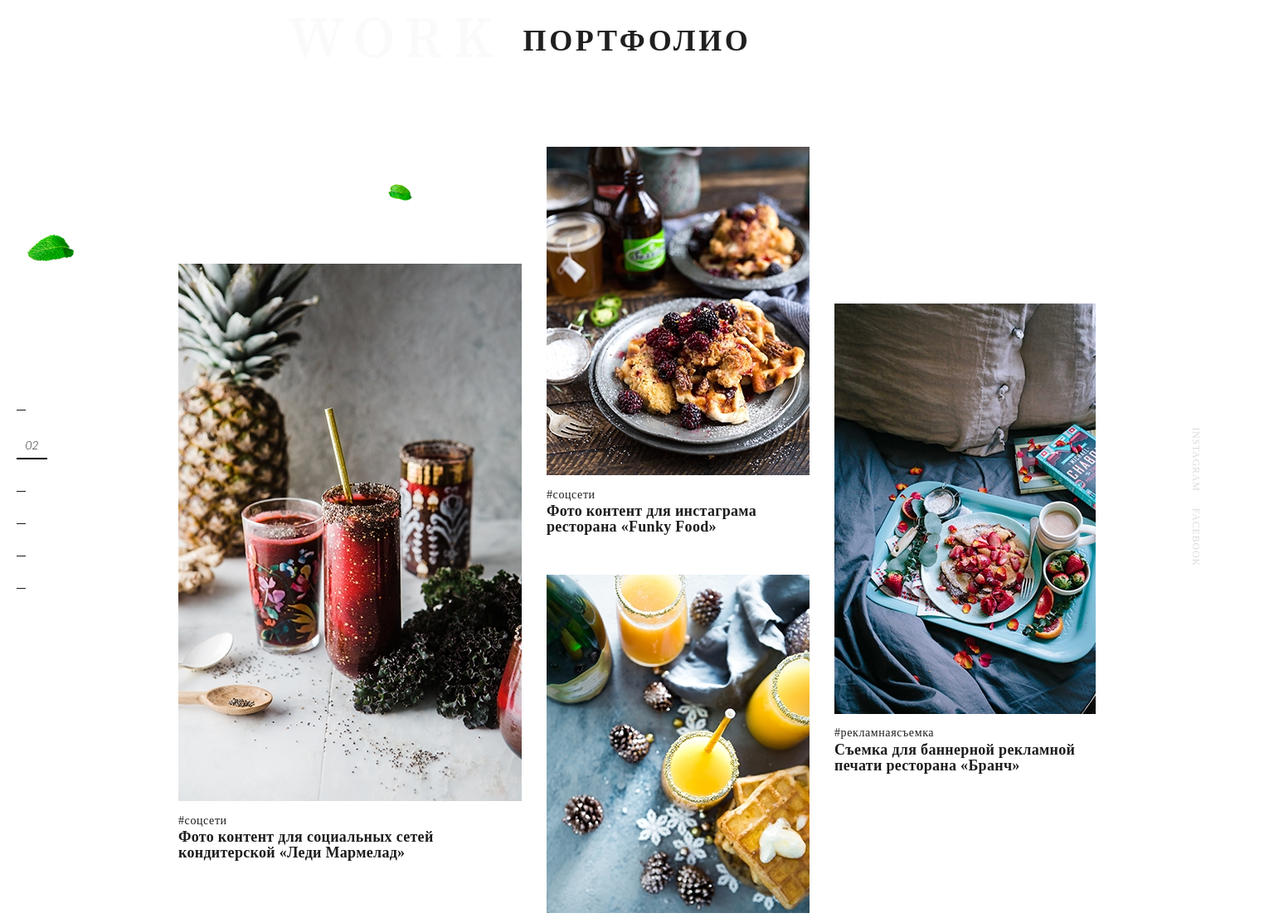
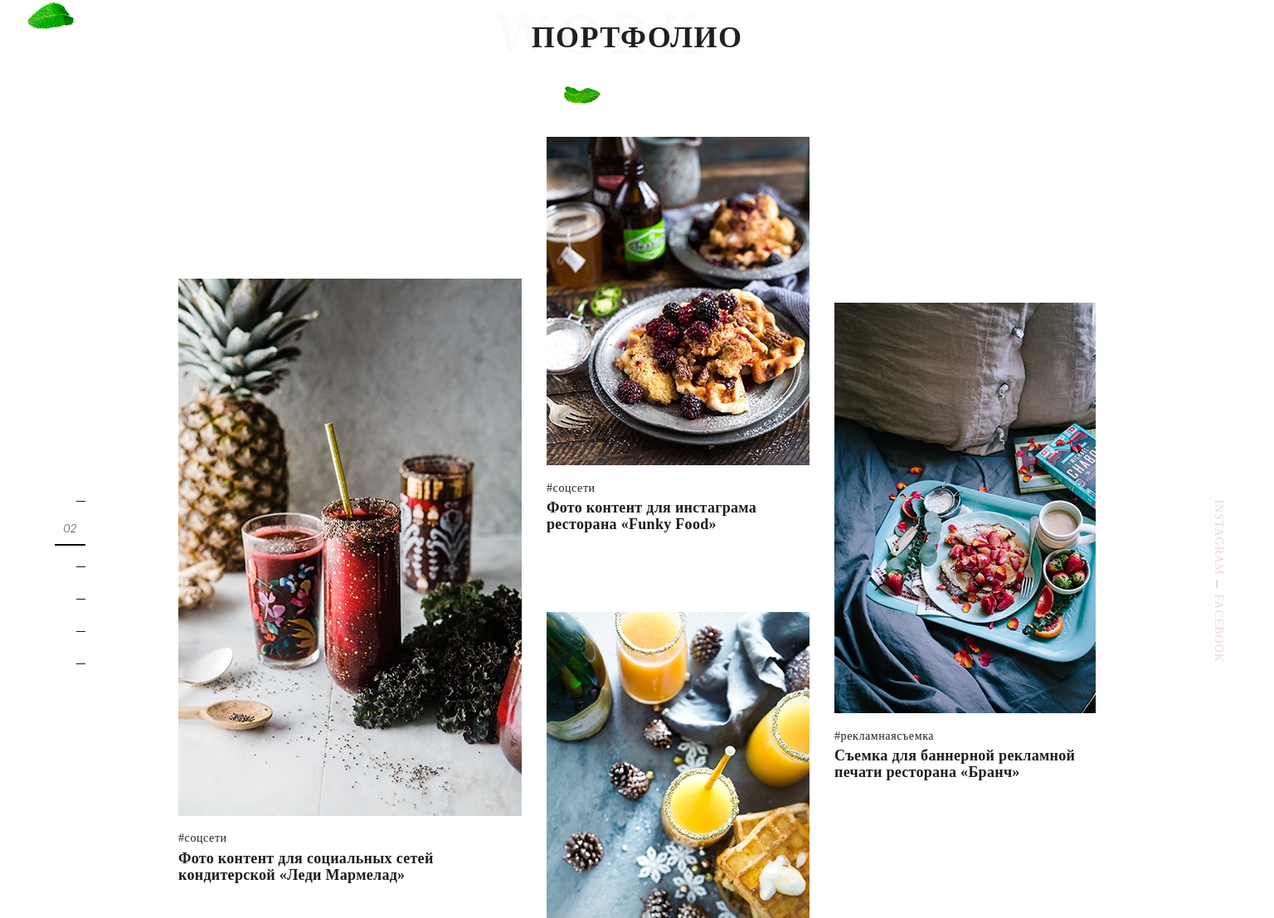
Before and after one commit to bunkerWHz/FoodBlogger, a website: page src/index.html in a window 1536 px wide. Shown: the part 1032-2139 px from the top of the page at 83% size. Drawn offline with Linux system fonts and the light colour scheme.

Commit message:
add 1440px portfolio pixel perfect styles

```diff
--- a/src/styles/main-page.scss
+++ b/src/styles/main-page.scss
@@ -306,7 +306,6 @@
         background-position: top 100px right 60px, top right;
         background-color: #f8f8f8;
         position: relative;
-        margin-bottom: 280px;
     }
     .logo-link {
         width: 254px;
--- a/src/styles/portfolio.scss
+++ b/src/styles/portfolio.scss
@@ -142,16 +142,67 @@ letter-spacing: 12.22px;
         font-size: 36px;
         margin-bottom: 0;
         font-weight: 700;
+        letter-spacing: 1.4px;
+        &:before {
+            top: -138px;
+        }
+        &:after {
+            left: calc(50% - 180px);
+        }
     }
     .portfolio {
         position: relative;
         padding: 0 166px;
+        padding-top: 276px;
+        padding-bottom: 151px;
+    }
+    .paginations {
+        align-items: flex-end;
+        top: calc(50% + 1px);
+        left: 4.3%;
+        .pagination {
+            padding-bottom: 0;
+            height: 24px;
+            margin: 0;
+            margin-bottom: 15px;
+            box-sizing: border-box;
+            &--active {
+                margin-bottom: 2px;
+                margin-top: 8px;
+                height: 30px;
+            }
+            &__link--active {
+            }
+        }
     }
     .portfolio__photos {
-        margin-top: 106px;
+        margin: 0;
+        margin-top: 98px;
         grid-template-columns:  414px 317px 315px;
         grid-gap: 30px;
 
+    }
+    .portfolio__photo{
+        margin: 0;
+        width: 317px;
+        &:last-child {
+            grid-row:  span 2;
+            width: 315px;
+            margin-bottom: 86px;
+        }
+     &:first-child {
+         width: 414px;
+        margin-top: 8px;
+        grid-row:  span 2;
+            }
+            &:nth-child(2){
+                margin-bottom: 66px;
+
+            }
+        }
+    .photo__tags{
+        margin-top: 13px;
+        margin-bottom: 5px;
     }
     .photo__tag {
         font-size: 14px;
@@ -159,6 +210,7 @@ letter-spacing: 12.22px;
     .photo__desc {
         font-size: 18px;
         width: 320px;
+        line-height: 20px;
     }
     .socials--side {
         margin: 0;
@@ -166,15 +218,33 @@ letter-spacing: 12.22px;
         display: flex;
         flex-direction: row;
         position: absolute;
-        top: 50%;
-        right: 0;
+        top: calc(58% + 9px);
+        right: -44px;
         transform: rotate(90deg);
+
+        .social{
+            margin-right: 23px;
+            &:not(:last-child):after {
+                display: inline-block;
+                position: absolute;
+                opacity: 0.4;
+                content: "";
+                width: 10px;
+                height: 2px;
+                background-color: #cb98a8;
+                top: 11px;
+                right: -16px;
+
+        }
+        &__link {
             opacity: 0.4;
             color: #cb98a8;
             font-family: "Source Serif Roman";
             font-size: 14px;
             font-weight: 400;
             text-transform: uppercase;
-        letter-spacing: 1.4px;
+            letter-spacing: 1px;
         }
     }
+}
+}
```
Also changed, not shown: src/styles/main-page.css, src/styles/main-page.min.css, src/styles/main.css, src/styles/main.min.css, src/styles/portfolio.css, src/styles/portfolio.min.css. Lines whose indentation alone changed are shown as unchanged.
